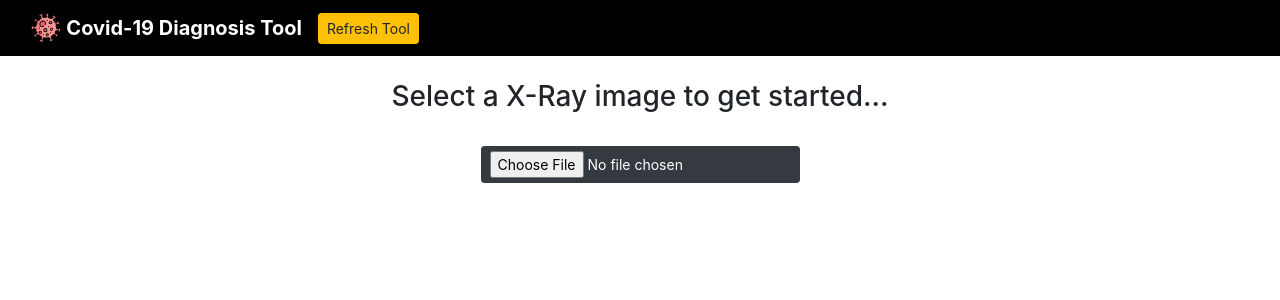
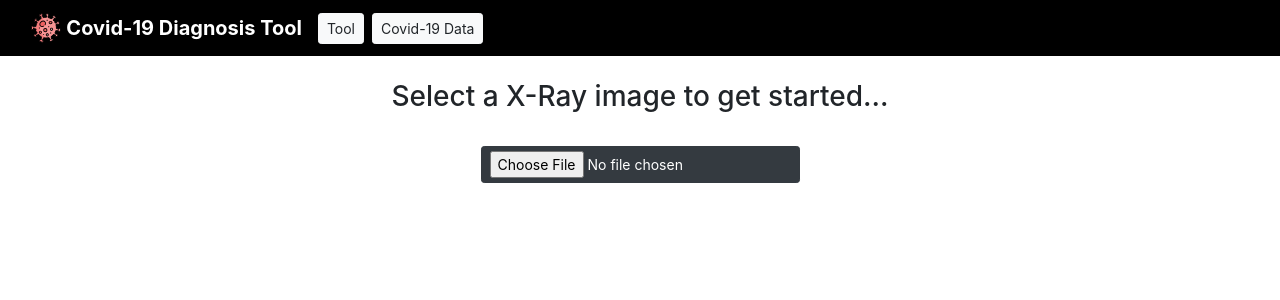
Before and after one commit to Saurja/Covid-19_Disease_Diagnosis, a Flask app: page / in a window 1280 px wide. Shown: the top 300 px of the page. Run offline with Flask 2, Linux system fonts and the light colour scheme; some libraries are stand-ins or nearby versions.

Commit message:
Chart Added

```diff
--- a/app.py
+++ b/app.py
@@ -1,6 +1,7 @@
 import os
 import requests
 import csv
+import sqlite3 as sl
 import numpy as np
 from skimage import io
 import torch
@@ -86,6 +87,35 @@ def upload():
         return result
     return None
 
+@app.route("/chart", methods=['GET'])
+def chart():
+
+    # Fetch data from SQL Server
+    con = sl.connect('locationHistory.db')
+    cursor = con.cursor()
+    cursor.execute("SELECT * from LocationHistory")
+    data=cursor.fetchall()
+
+
+
+    legend = 'Covid-19 Cases Detected So Far'
+    labels = [elt[1] for elt in data]
+    values = [elt[2] for elt in data]
+
+    # creating sum_list function
+    def sumOfList(list, size):
+        if (size == 0):
+            return 0
+        else:
+            return list[size - 1] + sumOfList(list, size - 1)
+
+    # Driver code
+    total = sumOfList(values, len(values))
+
+
+
+    return render_template('chart.html', values=values, labels=labels, legend=legend, total=total)
+
 
 if __name__ == '__main__':
     # app.run(port=5002, debug=True)
--- a/templates/import.html
+++ b/templates/import.html
@@ -1,42 +1,78 @@
 <html lang="en">
-
     <head>
-    <meta charset="UTF-8">
-    <meta name="viewport" content="width=device-width, initial-scale=1.0">
-    <meta http-equiv="X-UA-Compatible" content="ie=edge">
+        <meta charset="UTF-8" />
+        <meta name="viewport" content="width=device-width, initial-scale=1.0" />
+        <meta http-equiv="X-UA-Compatible" content="ie=edge" />
         <title>Covid-19 Diagnosis Tool</title>
-    <link href="{{ url_for('static', filename='css/bootstrap.min.css') }}" rel="stylesheet">
+        <link
+            href="{{ url_for('static', filename='css/bootstrap.min.css') }}"
+            rel="stylesheet"
+        />
         <script src="{{ url_for('static', filename='js/jquery.min.js') }}"></script>
         <script src="{{ url_for('static', filename='js/bootstrap.min.js') }}"></script>
-    <link href="{{ url_for('static', filename='css/test.css') }}" rel="stylesheet">
-    <script src="{{ url_for('static', filename='js/newjs.js') }}" type="text/javascript"></script>
+        <link
+            href="{{ url_for('static', filename='css/test.css') }}"
+            rel="stylesheet"
+        />
+        <script
+            src="{{ url_for('static', filename='js/newjs.js') }}"
+            type="text/javascript"
+        ></script>
+        <script
+            src="https://cdnjs.cloudflare.com/ajax/libs/Chart.js/3.2.0/chart.min.js"
+            integrity="sha512-VMsZqo0ar06BMtg0tPsdgRADvl0kDHpTbugCBBrL55KmucH6hP9zWdLIWY//OTfMnzz6xWQRxQqsUFefwHuHyg=="
+            crossorigin="anonymous"
+        ></script>
     </head>
 
     <body>
-    <nav class="navbar navbar-expand-lg navbar-dark" style="background-color: #000000;">
+        <nav
+            class="navbar navbar-expand-lg navbar-dark"
+            style="background-color: #000000"
+        >
             <div class="container-fluid">
                 <a class="navbar-brand mb-0 h1" href="#">
-                <img src="static\img\coronavirus.svg" width="30" height="30" class="d-inline-block align-top" alt="">
+                    <img
+                        src="static\img\coronavirus.svg"
+                        width="30"
+                        height="30"
+                        class="d-inline-block align-top"
+                        alt=""
+                    />
                     <b>Covid-19 Diagnosis Tool</b>
                 </a>
-            <button class="navbar-toggler" type="button" data-toggle="collapse" data-target="#navbarNav" aria-controls="navbarNav" aria-expanded="false" aria-label="Toggle navigation">
+                <button
+                    class="navbar-toggler"
+                    type="button"
+                    data-toggle="collapse"
+                    data-target="#navbarNav"
+                    aria-controls="navbarNav"
+                    aria-expanded="false"
+                    aria-label="Toggle navigation"
+                >
                     <span class="navbar-toggler-icon"></span>
                 </button>
-            <div class="collapse navbar-collapse " id="navbarNav">
-
+                <div class="collapse navbar-collapse" id="navbarNav">
                     <ul class="navbar-nav justify-content-end">
                         <li class="nav-item active">
-                        <input class="btn btn-warning btn-sm" type="button" onClick="history.go(0)" VALUE="Refresh Tool">
+                            <a href="/" style="text-decoration: none"
+                                ><button class="btn btn-light btn-sm">
+                                    Tool
+                                </button></a
+                            >
+                        </li>
+                        <li>
+                            <a href="/chart" style="text-decoration: none"
+                                ><button class="btn btn-light btn-sm ml-2">
+                                    Covid-19 Data
+                                </button></a
+                            >
                         </li>
                     </ul>
                 </div>
-
             </div>
         </nav>
 
-    {% block content %}
-    {% endblock %}
-
+        {% block content %} {% endblock %}
     </body>
-
 </html>
--- a/templates/index.html
+++ b/templates/index.html
@@ -2,6 +2,7 @@
 {% block content %}
 
 <center>
+
     <br>
     <h3>Select a X-Ray image to get started...</h2>
 
```
Also changed, not shown: templates/chart.html (added, +44 -0 lines), locationHistory.db, uploads/1.CXRCTThoraximagesofCOVID-19fromSingapore.pdf-001-fig2b.png (added), uploads/IM-0541-0001.jpeg (added), uploads/IM-0654-0001.jpeg (added), uploads/IM-0737-0001.jpeg (added), uploads/auntminnie-c-2020_01_28_23_51_6665_2020_01_28_Vietnam_coronavirus.jpeg (added). Lines whose indentation alone changed are shown as unchanged.
